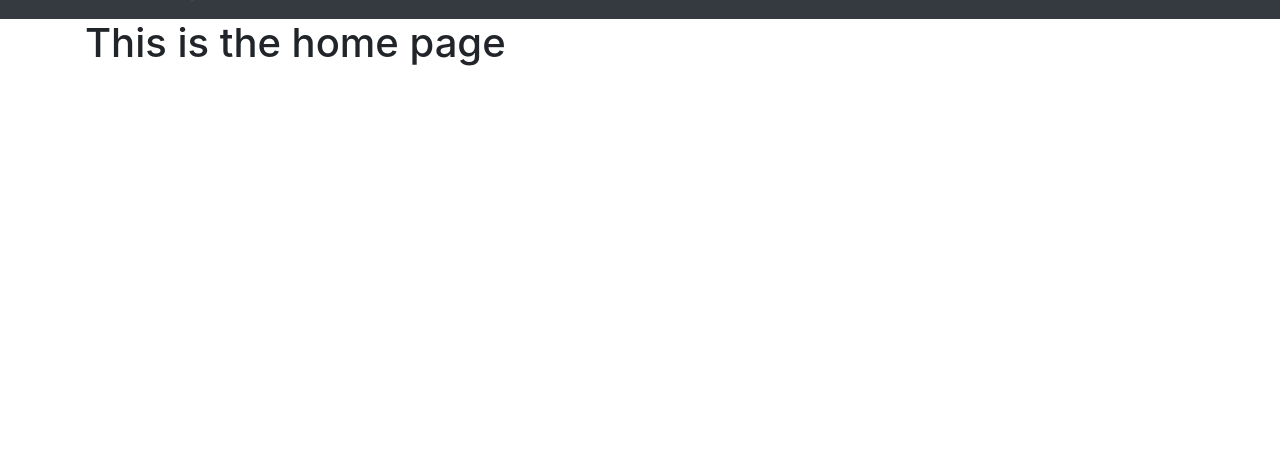
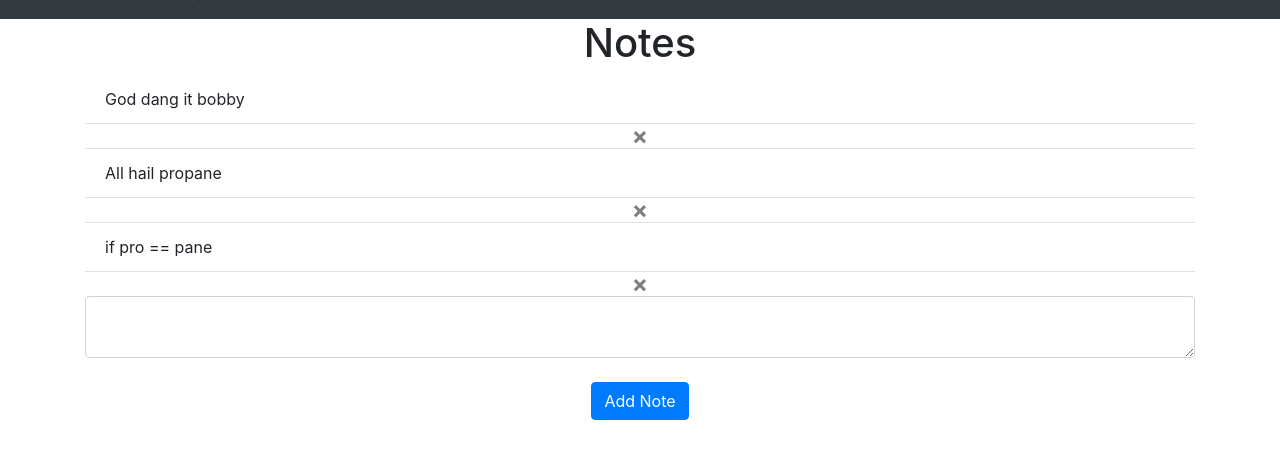
Before and after one commit to teddyvere/Web, a Flask app: page / in a window 1280 px wide. Shown: the part 37-496 px from the top of the page. Run offline with Flask 3, Linux system fonts and the light colour scheme; a user stored in the database is signed in; some libraries are stand-ins or nearby versions.

Commit message:
mesage deletion added

```diff
--- a/website/routes.py
+++ b/website/routes.py
@@ -25,7 +25,7 @@ def login():
     data = request.form
     print(data)
 
-    return render_template('login.html')
+    return render_template('login.html', user=current_user)
 
 @auth.route('/logout')
 @login_required
@@ -59,4 +59,4 @@ def sign_up():
             flash('You have signed up successfully!', category='success')
             return redirect(url_for('views.home'))
 
-    return render_template('sign_up.html')
+    return render_template('sign_up.html', user=current_user)
--- a/website/templates/base.html
+++ b/website/templates/base.html
@@ -36,7 +36,6 @@
             {% else %}
                 <a class="nav-item nav-link" id="login" href="/login">Login</a>
                 <a class="nav-item nav-link" id="signUp" href="/sign-up">Sign Up</a>
-                <a class="nav-item nav-link" id="home" href="/">Home</a>
             {% endif %}
         </div>
       </div>
--- a/website/templates/home.html
+++ b/website/templates/home.html
@@ -1,5 +1,19 @@
-{% extends 'base.html' %} {% block title%}Home{% endblock %}
-
-{% block content %}
-<h1>This is the home page</h1>
+{% extends 'base.html' %} {% block title%}Home{% endblock %}{% block content
+%}
+<h1 align="center">Notes</h1>
+<ul class="list-group list-group-flush" id="notes">
+    {% for note in notes %}
+        <li class="list-group-item">{{ note.data }}</li>
+        <button type="button" class="close" onclick="deleteNote({{note.id}})">
+            <span aria-hidden="true">&times;</span>
+        </button>
+    {% endfor %}
+</ul>
+<form method="POST">
+    <textarea name="note" id="note" class="form-control"></textarea>
+    <br />
+    <div align="center">
+        <button type="submit" class="btn btn-primary">Add Note</button>
+    </div>
+</form>
 {% endblock %}
--- a/website/views.py
+++ b/website/views.py
@@ -1,9 +1,37 @@
-from flask import Blueprint, render_template
+from flask import Blueprint, json, jsonify, render_template, request, flash
 from flask_login import login_required, current_user
+from .models import Note
+from . import db
+
 
 views = Blueprint('views', __name__)
 
-@views.route('/')
+@views.route('/', methods=['GET','POST'])
 @login_required
 def home():
-    return render_template("home.html")
+    if request.method == 'POST':
+        note = request.form.get('note')
+
+        if len(note) < 1:
+            flash('Note is too short', category='error')
+        else:
+
+            new_note = Note(data=note, user_id=current_user.id)
+            db.session.add(new_note)
+            db.session.commit()
+            flash('Note added successfully!', category='success')
+
+    notes = current_user.notes  # Fetch the notes for the current user
+    return render_template("home.html", user=current_user, notes=notes)
+
+@views.route('/delete-note', methods=['POST'])
+def delete_note():
+    note = json.loads(request.data)
+    noteId = note['noteId']
+    note = Note.query.get(noteId)
+    if note:
+        if note.user_id == current_user.id:
+            db.session.delete(note)
+            db.session.commit()
+
+    return jsonify({})
```
Also changed, not shown: instance/database.db.
